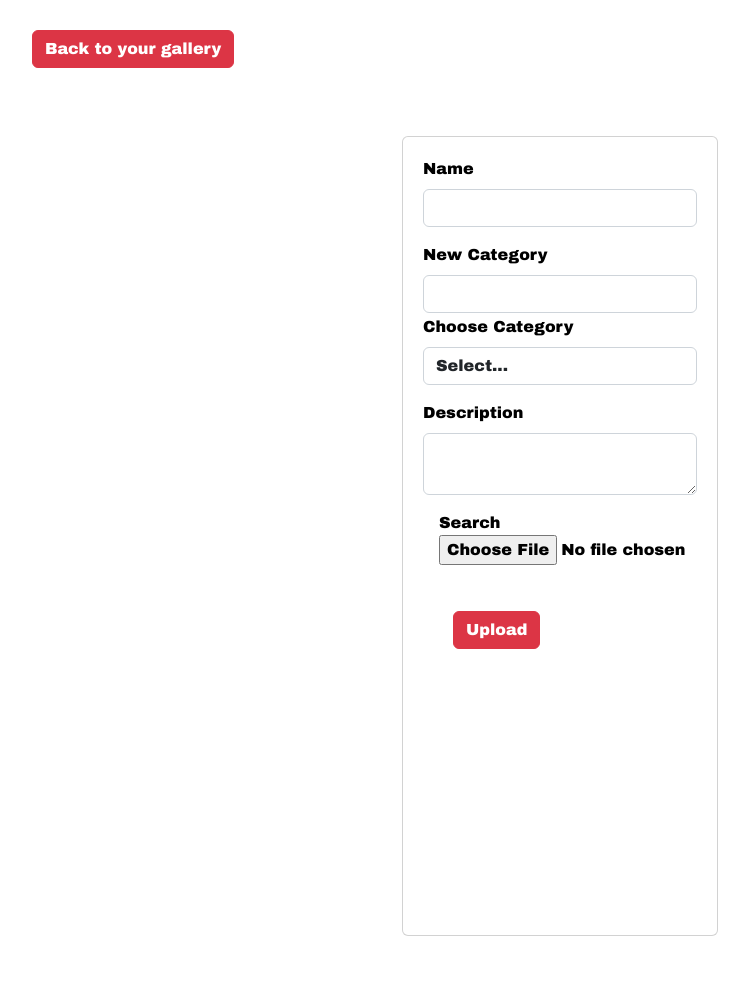
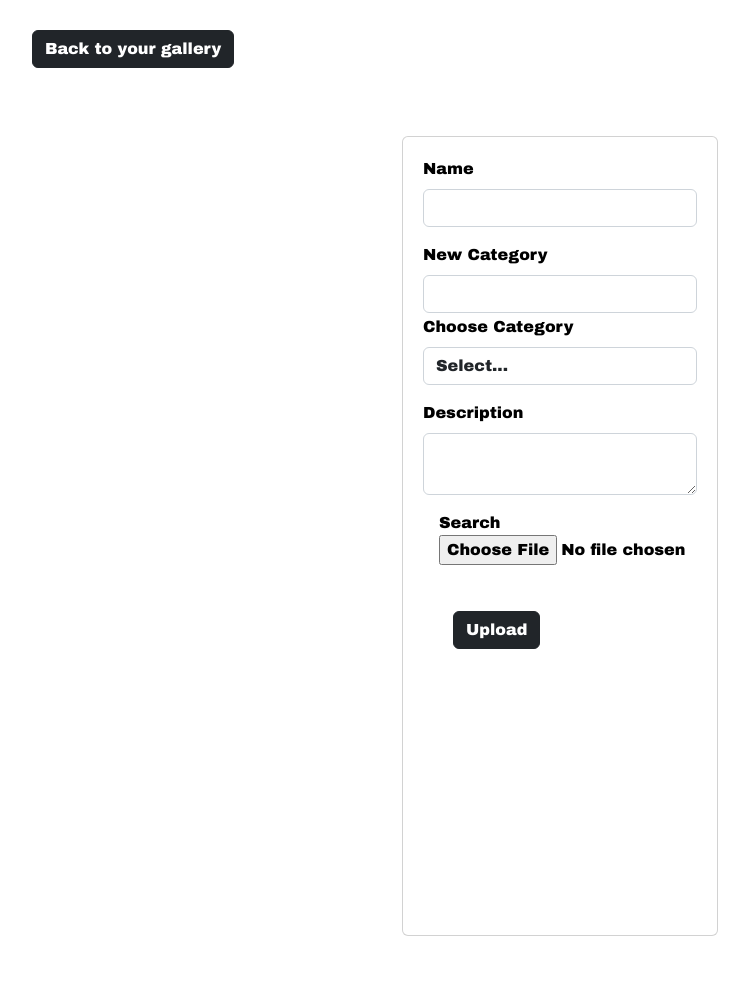
Before and after one commit to albertiaedev/photoapp, a Django app: template photoapp/app/templates/app/add.html in a window 1280 px wide. Shown: the whole page, without its empty margins (80-829 px from the left). Run offline with Django 3.2, Linux system fonts and the light colour scheme; the template is opened without the code that fills it, so the values that code supplies are empty.

Commit message:
Changed color of the buttons in the add a photo section

```diff
--- a/photoapp/app/templates/app/add.html
+++ b/photoapp/app/templates/app/add.html
@@ -38,7 +38,7 @@
 
   <body>
     <div class="container">
-      <a href="{% url 'gallery' %}" class="btn btn-danger">Back to your gallery</a>
+      <a href="{% url 'gallery' %}" class="btn btn-dark">Back to your gallery</a>
       <div class="row justify-content-center m-5">
         <div class="col-md-4">
           <div class="card" style="height: 100vh;">
@@ -68,7 +68,7 @@
                 <label>Search</label>
                 <input name="image" type="file" class="form-control-file" required>
               </div>
-              <button class="btn btn-danger" type="submit">Upload</button>
+              <button class="btn btn-dark" type="submit">Upload</button>
             </form>
           </div>
         </div>
```
